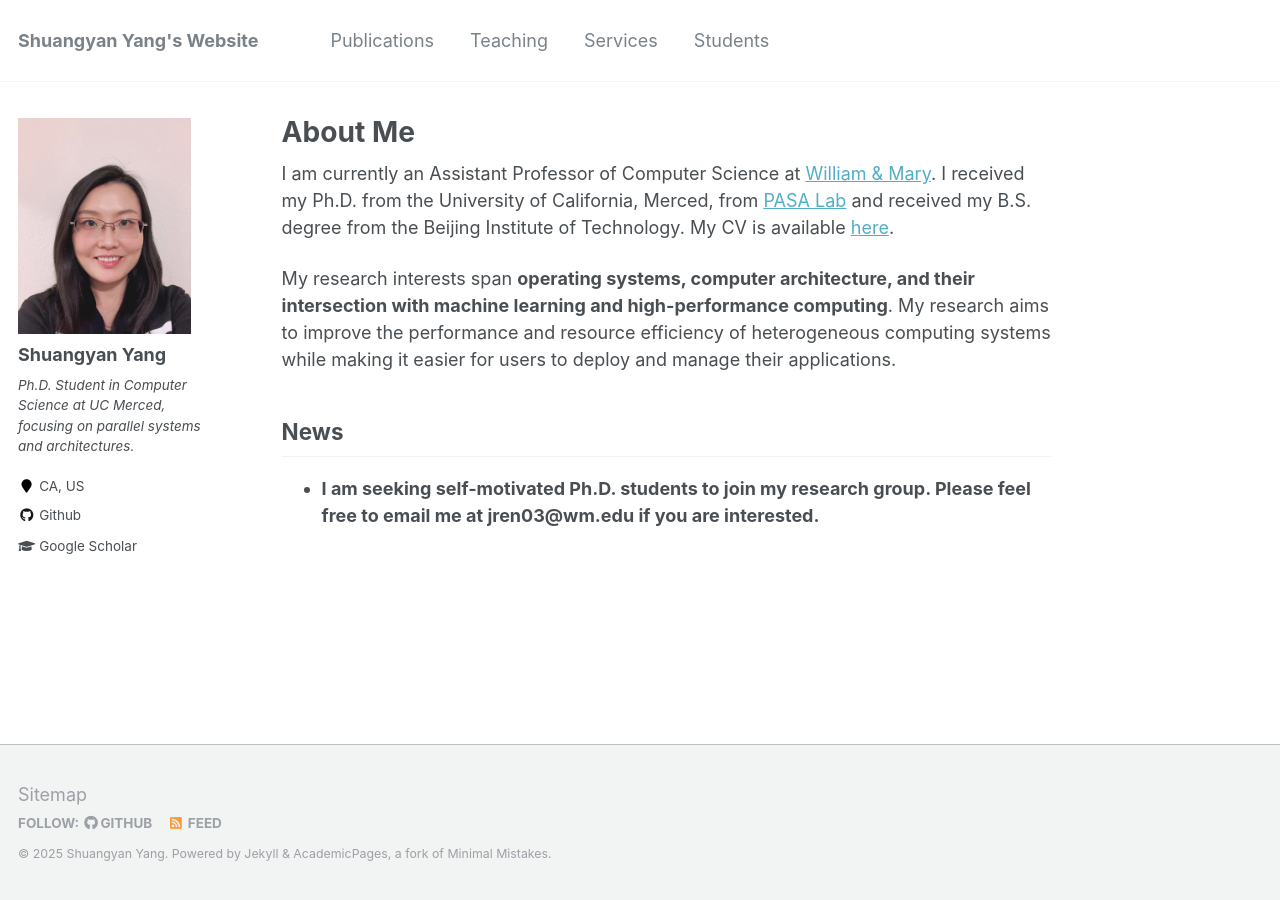
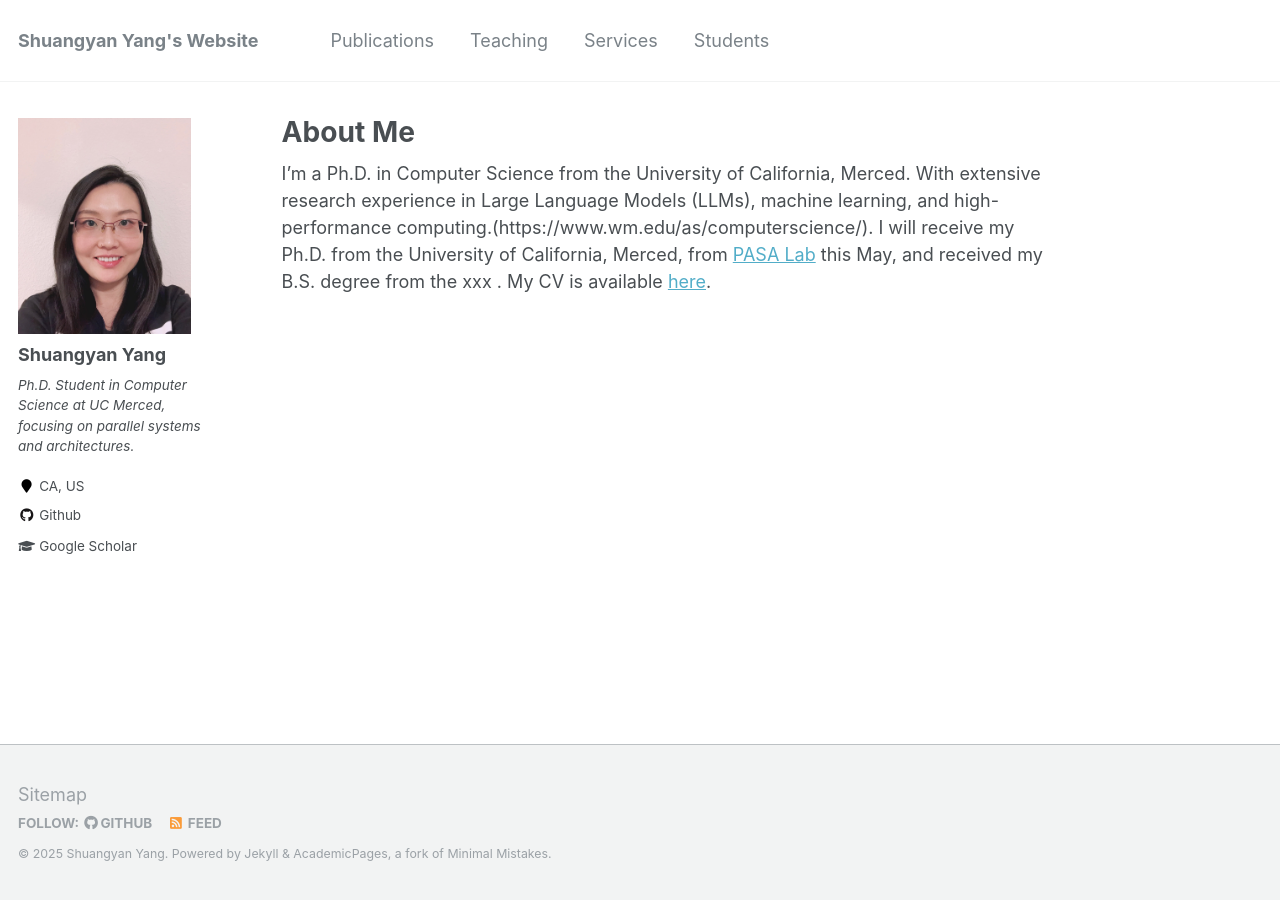
Before and after one commit to HaibaraAiChan/HaibaraAiChan.github.io, a Jekyll site: the page built from _pages/about.md, in a window 1280 px wide. Built offline with Jekyll 4.4.1, drawn with Linux system fonts in a browser that asks for light colours.

Commit message:
update about me

```diff
--- a/_pages/about.md
+++ b/_pages/about.md
@@ -8,11 +8,11 @@ redirect_from:
   - /about.html
 ---
 
-I am currently an Assistant Professor of Computer Science at [William & Mary](https://www.wm.edu/as/computerscience/). I received my Ph.D. from the University of California, Merced, from [PASA Lab](http://pasalabs.org) and received my B.S. degree from the Beijing Institute of Technology. My CV is available [here](https://drive.google.com/file/d/1sf2mn118l6RwS73BNm69MNTvxPB9AIBO/view?usp=sharing).
+I'm a Ph.D. in Computer Science from the University of California, Merced. With extensive research experience in Large Language Models (LLMs), machine learning, and high-performance computing.(https://www.wm.edu/as/computerscience/). I will receive my Ph.D. from the University of California, Merced, from [PASA Lab](http://pasalabs.org) this May, and received my B.S. degree from the xxx . My CV is available [here](https://drive.google.com/file/d/1tHd2jDUt0DTp_0aDhJtcs0Mq5c7ocx8b/view?usp=sharing).
 
-My research interests span **operating systems, computer architecture, and their intersection with machine learning and high-performance computing**. My research aims to improve the performance and resource efficiency of heterogeneous computing systems while making it easier for users to deploy and manage their applications.
+<!-- My research interests span **operating systems, computer architecture, and their intersection with machine learning and high-performance computing**. My research aims to improve the performance and resource efficiency of heterogeneous computing systems while making it easier for users to deploy and manage their applications. -->
 
 
-News
+<!-- News
 ----
-- **I am seeking self-motivated Ph.D. students to join my research group. Please feel free to email me at jren03@wm.edu if you are interested.**
+- **I am seeking self-motivated Ph.D. students to join my research group. Please feel free to email me at jren03@wm.edu if you are interested.** -->
```
Also changed, not shown: _teaching/2022-teaching.md (+3 -3 lines), _teaching/2023-teaching.md (+2 -2 lines).
